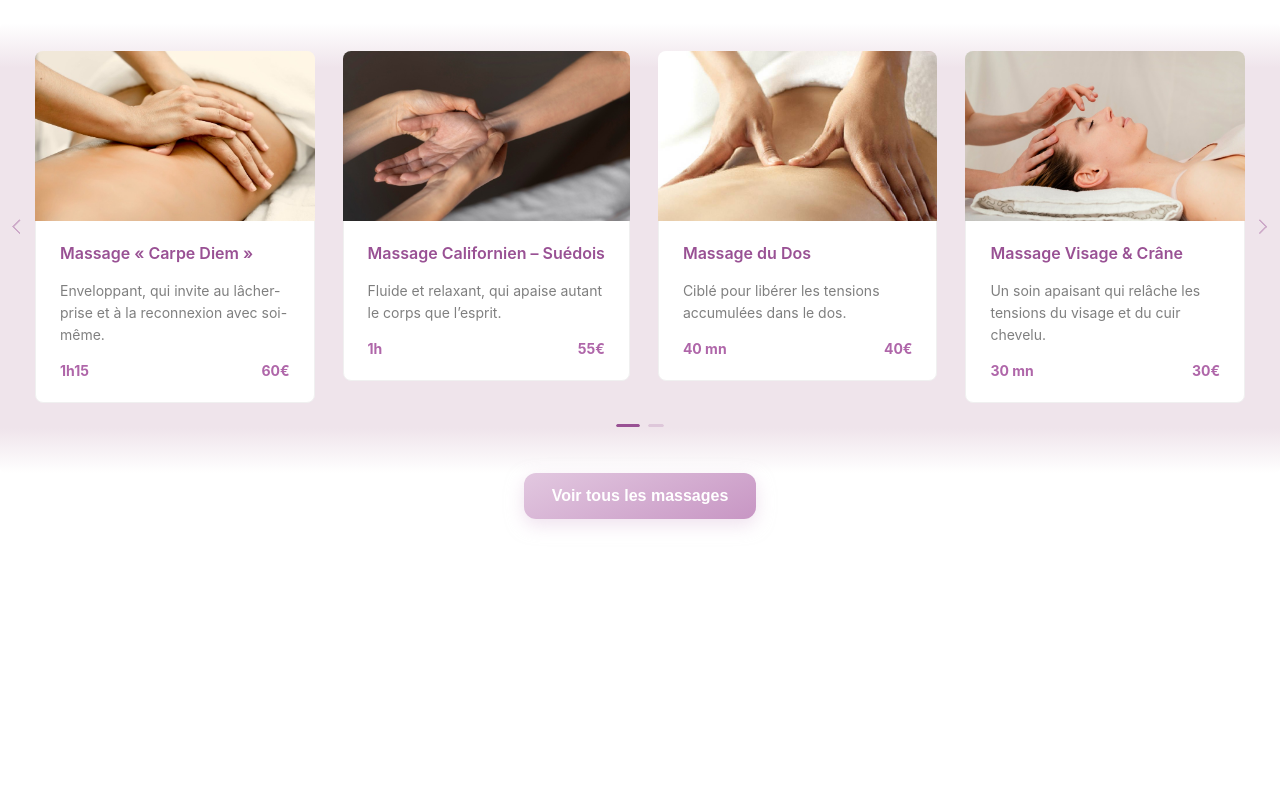
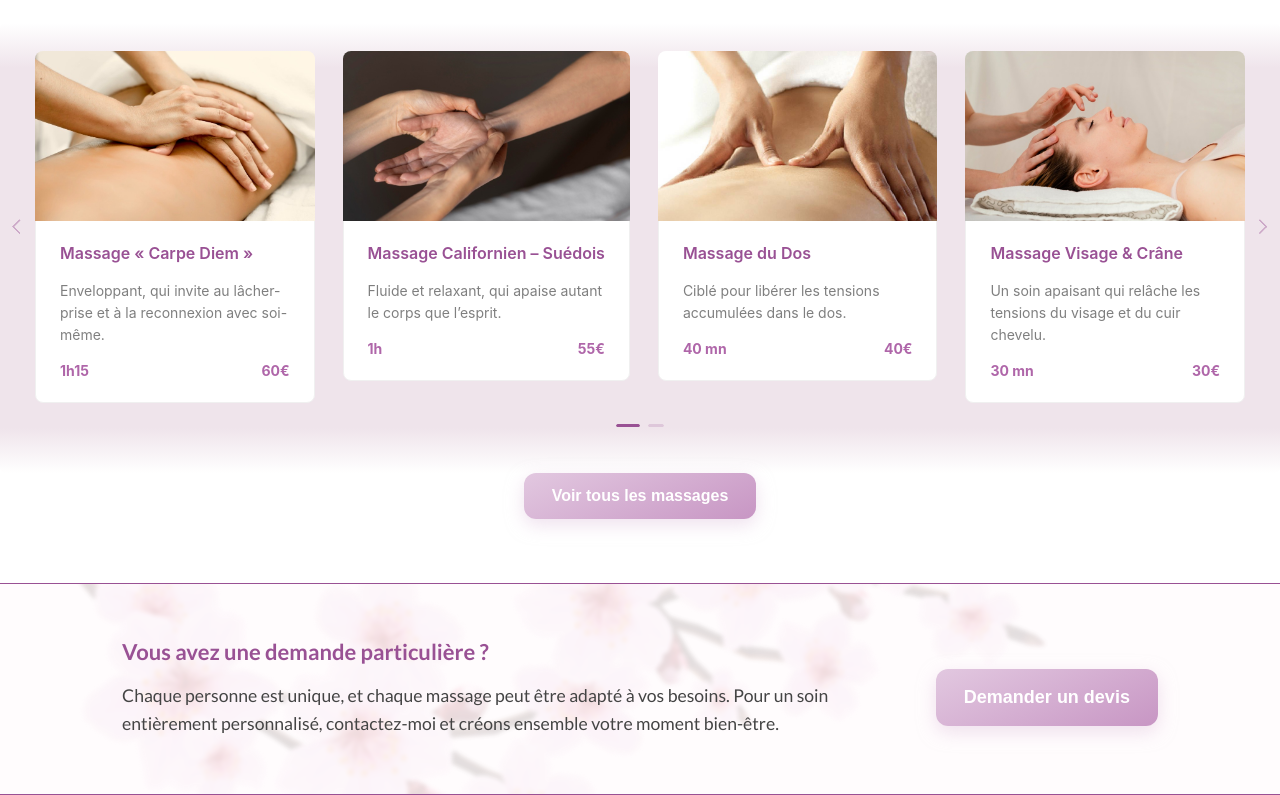
Before and after one commit to CamilleLinan/La-Kate-des-Sens, a React (Vite) app: page / in a window 1280 px wide. Shown: the part 1522-2317 px from the top of the page. Before the commit the page ends 2073 px from the top, so only its background shows below. Built offline with nearby package versions, Linux system fonts and the light colour scheme.

Commit message:
add custom request section

```diff
--- /dev/null
+++ b/src/components/Home/CustomRequest/CustomRequest.tsx
@@ -0,0 +1,25 @@
+import type { FC } from "react";
+import "./_CustomRequest.scss";
+import ButtonBase from "@components/shared/ButtonBase/ButtonBase";
+import illu_request from "@assets/illu_request.png";
+
+const CustomRequest: FC = () => {
+  return (
+    <section className="custom-request">
+      <img src={illu_request} alt="" className="illu-pres" />
+      <div className="custom-request-container">
+        <h3 className="custom-request-title">
+          Vous avez une demande particulière ?
+        </h3>
+        <p>
+          Chaque personne est unique, et chaque massage peut être adapté à vos
+          besoins. Pour un soin entièrement personnalisé, contactez-moi et
+          créons ensemble votre moment bien-être.
+        </p>
+      </div>
+      <ButtonBase children="Demander un devis" />
+    </section>
+  );
+};
+
+export default CustomRequest;
--- /dev/null
+++ b/src/components/Home/CustomRequest/_CustomRequest.scss
@@ -0,0 +1,45 @@
+@use "@scss/variables" as *;
+
+.custom-request {
+  position: relative;
+  display: flex;
+  align-items: center;
+  justify-content: space-around;
+  background: hsla(336, 100%, 94%, 0.1);
+  padding: 2rem 6em;
+  border-top: 1px solid $tryClr;
+  border-bottom: 1px solid $tryClr;
+  margin: 2em 0 0 0;
+  overflow: hidden;
+
+  & .illu-pres {
+    position: absolute;
+    left: 50px;
+    z-index: -1;
+    opacity: 0.15;
+    filter: blur(2px);
+    object-fit: cover;
+  }
+
+  &-container {
+    width: 70%;
+  }
+
+  &-title {
+    color: $tryClr;
+    margin-bottom: 1rem;
+    font-size: 22px;
+  }
+
+  & p {
+    color: #444;
+    font-size: 1.1rem;
+    margin-bottom: 1.5rem;
+    line-height: 1.6;
+  }
+
+  & .btn {
+    font-size: 18px;
+    padding: 18px 28px;
+  }
+}
--- a/src/pages/Home.tsx
+++ b/src/pages/Home.tsx
@@ -2,6 +2,7 @@ import type { FC } from "react";
 import Banner from "@components/shared/Banner/Banner";
 import Presentation from "@components/Home/Presentation/Presentation";
 import MassageList from "@components/Home/MassageList/MassageList";
+import CustomRequest from "@components/Home/CustomRequest/CustomRequest";
 
 const Home: FC = () => {
   return (
@@ -9,6 +10,7 @@ const Home: FC = () => {
       <Banner />
       <Presentation />
       <MassageList />
+      <CustomRequest />
     </>
   );
 };
```
Also changed, not shown: src/assets/illu_request.png (added), src/assets/lotus.svg (added).
